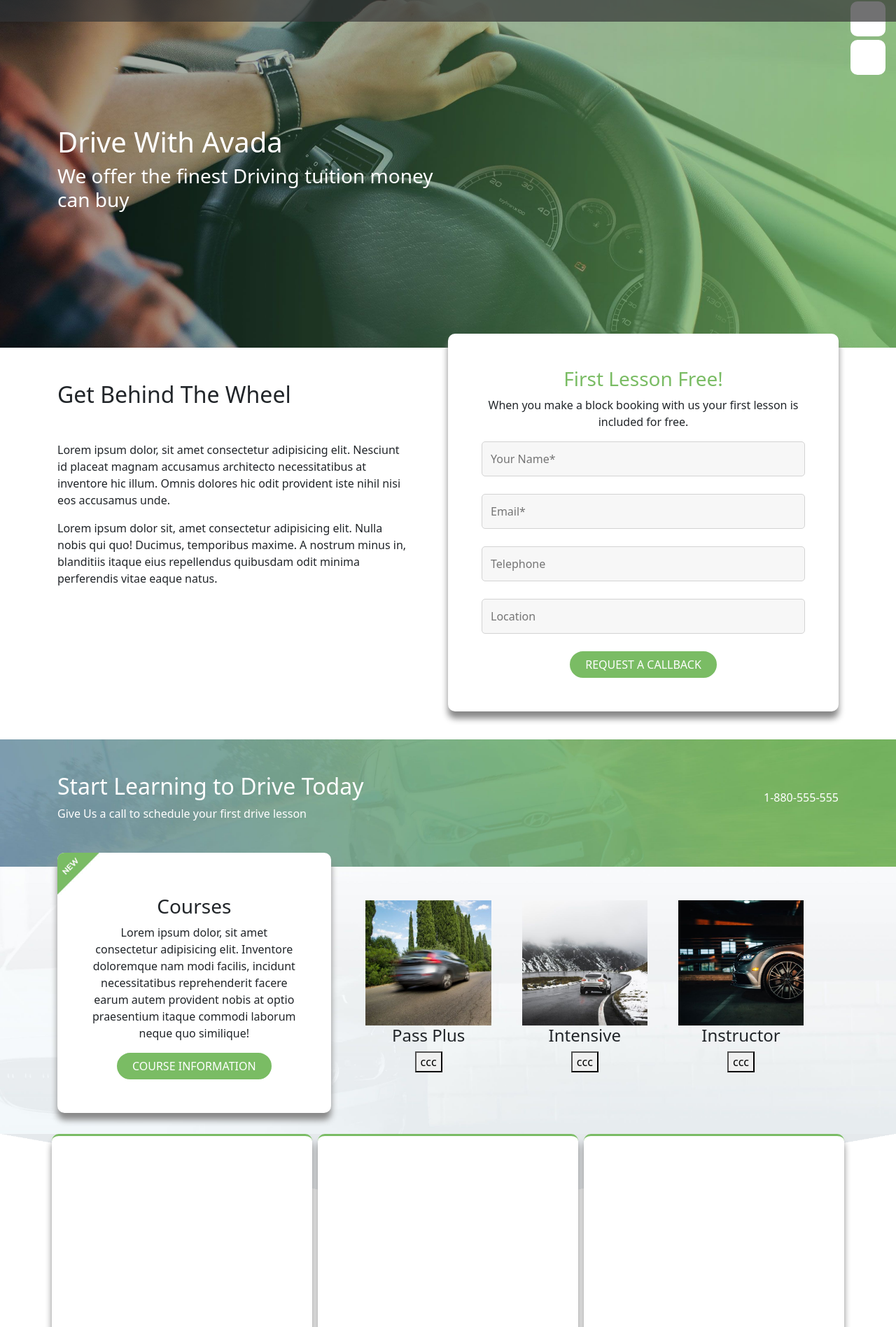
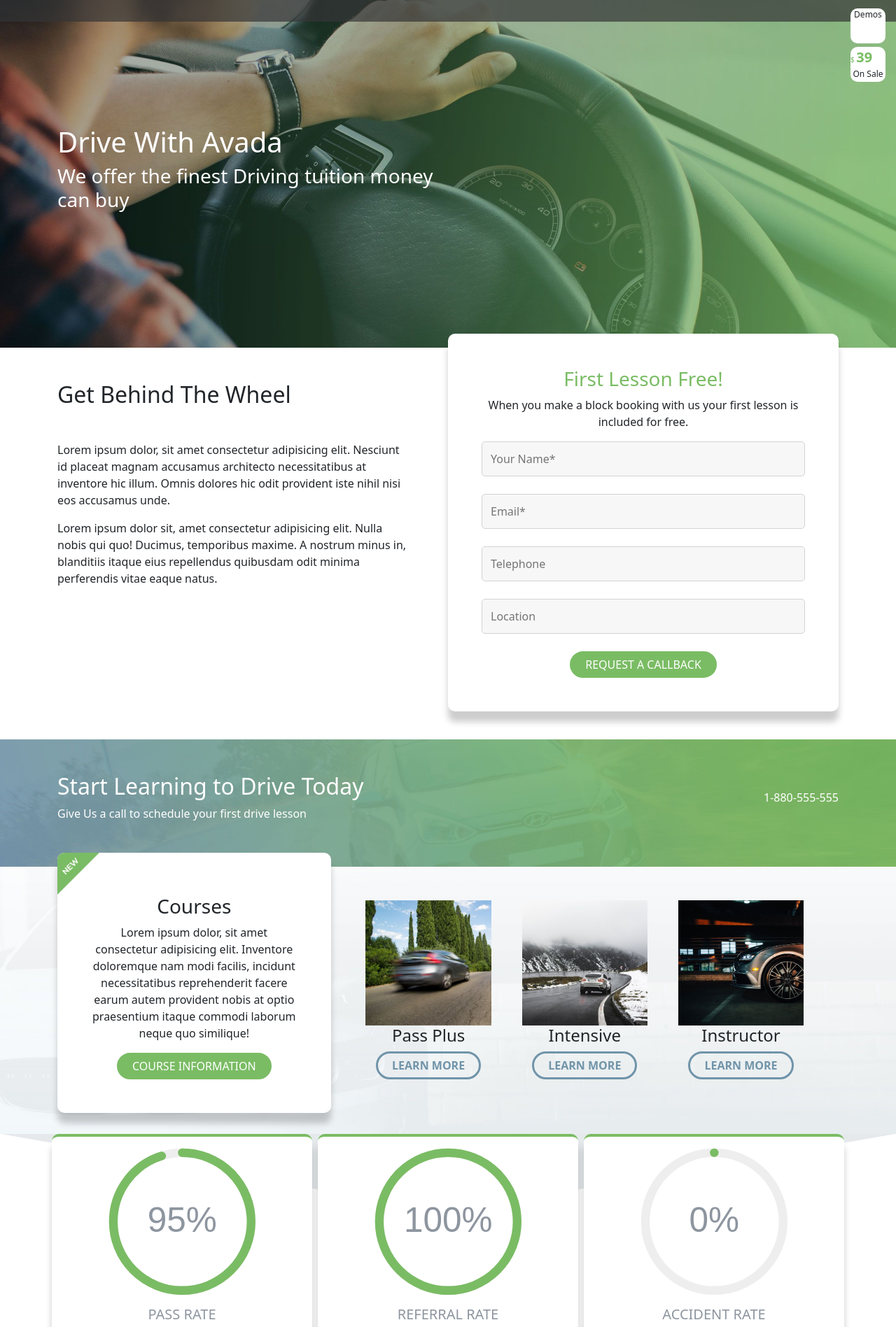
Before and after one commit to SebastianoMV/proj-html-vuejs, a Vue app: page / in a window 1280 px wide. Shown: the part 103-2000 px from the top of the page at 70% size. Built offline with nearby package versions, Linux system fonts and the light colour scheme.

Commit message:
Rate e btnComp 2

```diff
--- a/src/assets/style/_utilities.scss
+++ b/src/assets/style/_utilities.scss
@@ -30,9 +30,9 @@
 .box-white-standard{
   background-color: white;
   border-radius: 10px;
-  box-shadow: 0px 10px 10px 0px #888888;
+  box-shadow: 0px 15px 10px 0px rgba($color: #000000, $alpha: 0.2);
 }
 
 .border-top-green{
-  border-top: 3px solid $primary-color;
+  border-top: 4px solid $primary-color;
 }
--- /dev/null
+++ b/src/components/BtnComp2.vue
@@ -0,0 +1,40 @@
+<template>
+<div>
+  <a class="btnsmv">{{btnString}}</a>
+</div>
+
+
+</template>
+
+<script>
+export default {
+  name: 'BtnComp2',
+  props:{
+    btnString: String,
+  }
+}
+</script>
+
+<style lang="scss" scoped>
+
+.btnsmv{
+  display: inline-block;
+  border-radius: 50px;
+  padding: 5px 20px;
+  border: 3px solid;
+  border-color: #7094a9;
+  color: #7094a9;
+  text-decoration: none;
+  text-transform: uppercase;
+  font-weight: 600;
+
+
+  &:hover{
+    background-color: white;
+    color: #7094a9;
+  }
+
+
+}
+
+</style>
--- a/src/components/CarouselComp.vue
+++ b/src/components/CarouselComp.vue
@@ -4,7 +4,7 @@
       <div v-for="(testimonial, index) in testimonialsArr" :key="index">
         <img class="my-3" :src="testimonial.img" alt="">
         <p>{{testimonial.text}}</p>
-        <h4>{{testimonial.name}}</h4>
+        <h4 class="my-4">{{testimonial.name}}</h4>
       </div>
     </VueSlickCarousel>
   </div>
--- a/src/components/JumboComp.vue
+++ b/src/components/JumboComp.vue
@@ -1,19 +1,20 @@
 <template>
-  <div class="jumbotron">
+  <div class="jumbotron ">
     <div class="container ">
       <div class="text-jumbo d-flex flex-column justify-content-center pt-5">
           <h1 class="pt-5">Drive With Avada</h1>
           <h3>We offer the finest Driving tuition money can buy</h3>
       </div>
-
     </div>
 
     <div class="offert-up">
       <div>
 
+      <p>Demos</p>
       </div>
       <div>
-
+        <span>$ <span>39</span> </span>
+        <p>On Sale</p>
       </div>
     </div>
 
@@ -28,6 +29,7 @@ export default {
 </script>
 
 <style lang="scss" scoped>
+@import '../assets/style/var';
 
 .jumbotron{
   background-image: url(../assets/img/homepage-hero-background.jpg);
@@ -45,7 +47,8 @@ export default {
   }
   .offert-up{
     position: fixed;
-    top: 100px;
+    z-index: 999;
+    top: 110px;
     right: 10px;
     div{
       height: 50px;
@@ -53,7 +56,20 @@ export default {
       background-color: white;
       border-radius: 10px;
       margin: 5px;
-      z-index: 999;
+      span{
+        color: $primary-color;
+        font-size: 10px;
+        text-align:center;
+        span{
+          font-size: 20px;
+          font-weight: 900;
+        }
+      }
+      p{
+        font-size: 12px;
+        text-align: center;
+      }
+
     }
   }
 }
--- a/src/components/MainComp.vue
+++ b/src/components/MainComp.vue
@@ -50,21 +50,21 @@
               <div class="card-course text-center my-5">
                 <img src="../assets/img/courses-passplus.jpg" alt="courses-passplus">
                 <h4>Pass Plus</h4>
-                <button>ccc</button>
+                <BtnComp2 btnString="learn more" />
               </div>
             </div>
             <div class="col">
               <div class="card-course text-center my-5">
                 <img src="../assets/img/course-intensive.jpg" alt="courses-intensive">
                 <h4>Intensive</h4>
-                <button>ccc</button>
+                <BtnComp2 btnString="learn more" />
               </div>
             </div>
             <div class="col">
               <div class="card-course text-center my-5">
                 <img src="../assets/img/courses-instructor.jpg" alt="courses-instructor">
                 <h4>Instructor</h4>
-                <button>ccc</button>
+                <BtnComp2 btnString="learn more" />
               </div>
             </div>
           </div>
@@ -77,13 +77,16 @@
       <div class="container">
         <div class="row">
           <div class="col debug box-white-standard border-top-green mx-1">
-            <RateComp/>
+            <RateComp ratePercent="95"/>
+            <h5>pass rate</h5>
           </div>
           <div class="col debug box-white-standard border-top-green mx-1">
-
+            <RateComp ratePercent="100"/>
+            <h5>referral rate</h5>
           </div>
           <div class="col debug box-white-standard border-top-green mx-1">
-
+            <RateComp ratePercent="0"/>
+            <h5>accident rate</h5>
           </div>
         </div>
       </div>
@@ -193,9 +196,10 @@
 import BtnComp from './BtnComp.vue';
 import RateComp from './RateComp.vue';
 import CarouselComp from './CarouselComp.vue';
+import BtnComp2 from './BtnComp2.vue';
 export default {
     name: "MainComp",
-    components: { BtnComp, RateComp, CarouselComp }
+    components: { BtnComp, RateComp, CarouselComp, BtnComp2 }
 }
 </script>
 
@@ -267,6 +271,11 @@ main{
     background-size: contain;
     background-repeat: no-repeat;
     background-position-y: top;
+    h5{
+      color: #8d959f;
+      text-align: center;
+      text-transform: uppercase;
+    }
 
   }
 
@@ -285,8 +294,7 @@ main{
   .testimonials-bg{
     background-image: url(../assets/img/testimonial-background.jpg);
     .container-testimonials{
-      width: 50%;
-
+      width: 40%;
     }
   }
 
--- a/src/components/RateComp.vue
+++ b/src/components/RateComp.vue
@@ -1,16 +1,82 @@
 <template>
-  <div>
+  <div class="flex-wrapper">
 
+
+  <div class="single-chart">
+    <svg viewBox="0 0 36 36" class="circular-chart green">
+      <path class="circle-bg"
+        d="M18 2.0845
+          a 15.9155 15.9155 0 0 1 0 31.831
+          a 15.9155 15.9155 0 0 1 0 -31.831"
+      />
+      <path class="circle" :stroke-dasharray="`${ratePercent}, 100`" d="M18 2.0845 a 15.9155 15.9155 0 0 1 0 31.831 a 15.9155 15.9155 0 0 1 0 -31.831"
+      />
+      <text x="18" y="20.35" class="percentage">{{ratePercent}}%</text>
+    </svg>
   </div>
+
+</div>
 </template>
 
 <script>
 export default {
   name: 'RateComp',
+  props:{
+    ratePercent: Number,
+  }
 
 }
 </script>
 
 <style lang="scss" scoped>
+@import '../assets/style/var';
+
+.flex-wrapper {
+  display: flex;
+  justify-content: center;
+}
+
+.single-chart {
+  width: 80%;
+  justify-content: center ;
+}
+
+.circular-chart {
+  display: block;
+  margin: 10px auto;
+  max-width: 80%;
+  max-height: 250px;
+}
+
+.circle-bg {
+  fill: none;
+  stroke: #eee;
+  stroke-width: 2;
+}
+
+.circle {
+  fill: none;
+  stroke-width: 2;
+  stroke-linecap: round;
+  animation: progress 1s ease-out forwards;
+}
+
+@keyframes progress {
+  0% {
+    stroke-dasharray: 0 100;
+  }
+}
+
+.circular-chart.green .circle {
+  stroke: $primary-color;
+}
+
+
+.percentage {
+  fill: #8d959f;
+  font-family: sans-serif;
+  font-size: 0.5em;
+  text-anchor: middle;
+}
 
 </style>
```
